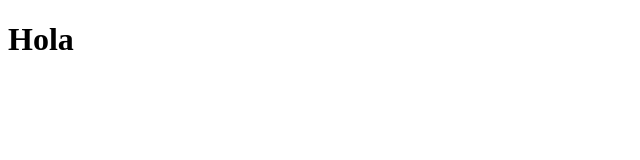
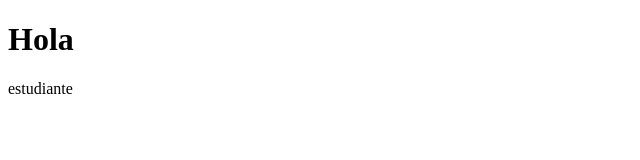
Before and after one commit to covert126/entrenamiento, a plain HTML site: page contacto.html in a window 1280 px wide. Shown: the full height of the page, 0-640 px from the left. Drawn offline with Linux system fonts and the light colour scheme.

Commit message:
actualizar contacto

```diff
--- a/contacto.html
+++ b/contacto.html
@@ -8,5 +8,6 @@
 <body>
     <h1>Hola </h1>
     <script src="app.js"></script>
+    <p>estudiante</p>
 </body>
 </html>
```
